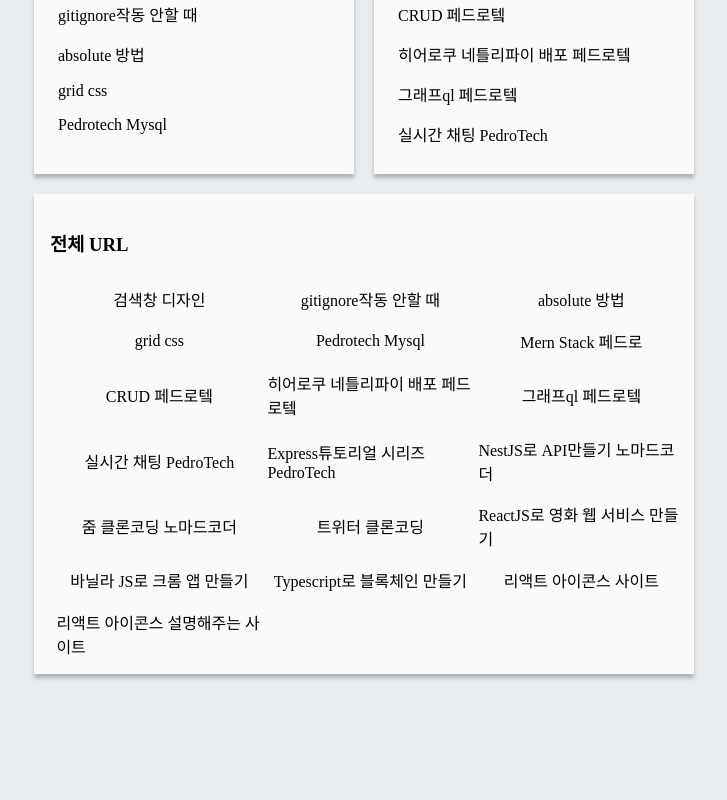
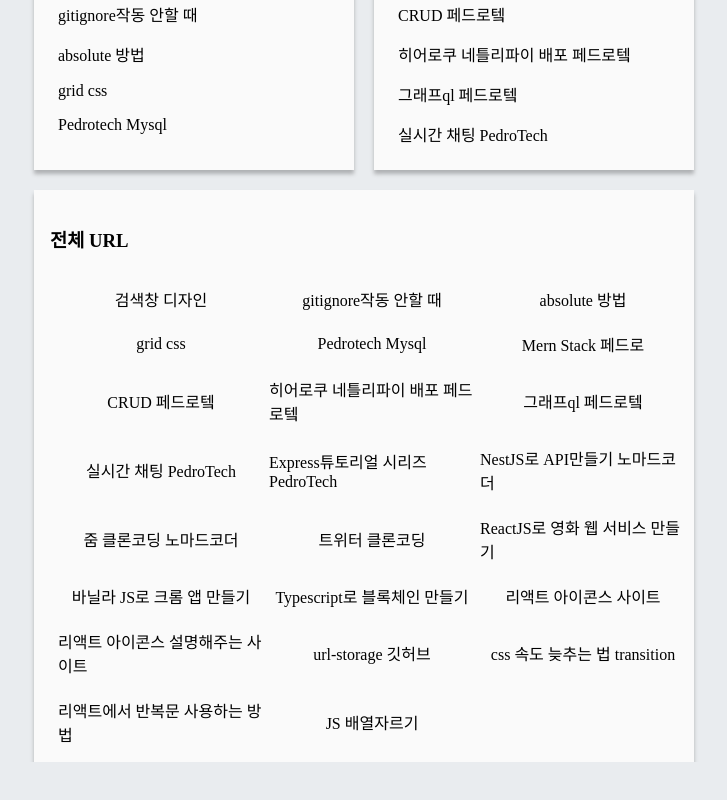
Before and after one commit to abehan7/urlseries, a React (Create React App) app in the folder client/: page / in a window 1280 px wide. Shown: the part 288-1088 px from the top of the page, without its empty margins (276-1003 px from the left). After the commit the page ends 1050 px from the top, so only its background shows below. Built offline with nearby package versions, Linux system fonts and the light colour scheme; a web font is replaced by a local one.

Commit message:
컴포넌트화

```diff
--- /dev/null
+++ b/client/src/components/FiveUrls.js
@@ -0,0 +1,26 @@
+import React from "react";
+
+const FiveUrls = ({ values, num1, num2 }) => {
+  return (
+    <>
+      {values.slice(num1, num2).map((value) => {
+        return (
+          <div
+            className="url"
+            onClick={() => {
+              window.open(value.url);
+            }}
+            onMouseEnter={() => {
+              console.log(123);
+            }}
+            key={value.id}
+          >
+            {value.title}
+          </div>
+        );
+      })}
+    </>
+  );
+};
+
+export default FiveUrls;
--- /dev/null
+++ b/client/src/components/TotalUrlMap.js
@@ -0,0 +1,26 @@
+import React from "react";
+
+const TotalUrlMap = ({ values }) => {
+  return (
+    <>
+      {values.map((value) => {
+        return (
+          <div
+            className="T-url"
+            key={value.id}
+            onClick={() => {
+              window.open(value.url);
+            }}
+            onMouseEnter={() => {
+              console.log(123);
+            }}
+          >
+            {value.title}
+          </div>
+        );
+      })}
+    </>
+  );
+};
+
+export default TotalUrlMap;
--- a/client/src/routers/MainPage.css
+++ b/client/src/routers/MainPage.css
@@ -10,10 +10,10 @@
   display: grid;
   justify-content: center;
   padding-top: 2rem;
-  padding-bottom: 34rem;
+  padding-bottom: 10%;
   height: 100vh;
   grid-template-columns: repeat(2, 25%);
-  grid-template-rows: 40px 50px 300px minmax(auto, 660px);
+  grid-template-rows: 40px 50px auto minmax(auto, 660px);
   grid-gap: 20px;
 }
 
@@ -60,6 +60,10 @@
 }
 .share-write svg {
   padding: 0.2rem;
+}
+
+.share-write svg:first-child:hover {
+  color: rgba(59, 255, 255, 1);
 }
 
 .Rectangle {
@@ -117,8 +121,5 @@
   justify-content: center;
   width: 100%;
   height: 100%;
-  padding: 0.4rem;
+  padding: 0.5rem;
 }
-
-.url {
-}
--- a/client/src/routers/MainPage.js
+++ b/client/src/routers/MainPage.js
@@ -5,6 +5,8 @@ import urls from "../urls.json";
 import { FaSearch } from "react-icons/fa";
 import { BiPaperPlane } from "react-icons/bi";
 import { FiPlusSquare } from "react-icons/fi";
+import TotalUrlMap from "../components/TotalUrlMap";
+import FiveUrls from "../components/FiveUrls";
 
 const MainPage = () => {
   const values = urls.urls;
@@ -22,56 +24,22 @@ const MainPage = () => {
           </Link>
           <FiPlusSquare />
         </div>
-        <div className="Rectangle">
+        <div className="Rectangle left-top">
           <h3>내가 지정한 URL </h3>
           <div className="text-container">
-            {values.slice(0, 5).map((value) => {
-              return (
-                <div
-                  className="url"
-                  onClick={() => {
-                    window.open(value.url);
-                  }}
-                >
-                  {value.title}
-                </div>
-              );
-            })}
+            <FiveUrls values={values} num1={0} num2={5} />
           </div>
         </div>
-        <div className="Rectangle">
+        <div className="Rectangle right-top">
           <h3>자주 이용하는 URL</h3>
           <div className="text-container">
-            {values.slice(5, 10).map((value) => {
-              return (
-                <div
-                  className="url"
-                  onClick={() => {
-                    window.open(value.url);
-                  }}
-                >
-                  {value.title}
-                </div>
-              );
-            })}
+            <FiveUrls values={values} num1={5} num2={10} />
           </div>
         </div>
         <div className="Big_Rect">
           <h3>전체 URL</h3>
           <div className="text-three-container">
-            {values.map((value) => {
-              return (
-                <div
-                  className="T-url"
-                  key={value.id}
-                  onClick={() => {
-                    window.open(value.url);
-                  }}
-                >
-                  {value.title}
-                </div>
-              );
-            })}
+            <TotalUrlMap values={values} />
           </div>
         </div>
       </div>
--- a/client/src/urls.json
+++ b/client/src/urls.json
@@ -120,6 +120,30 @@
       "url": "https://kimyang-sun.tistory.com/entry/React-%EB%A6%AC%EC%95%A1%ED%8A%B8-%EC%95%84%EC%9D%B4%EC%BD%98react-icons-%EC%82%AC%EC%9A%A9%ED%95%98%EA%B8%B0",
       "title": "리액트 아이콘스 설명해주는 사이트",
       "hashTags": ["#input", "#인풋태그", "#디자인", "#css"]
+    },
+    {
+      "id": "20",
+      "url": "https://github.com/andybang-creator/url-storage",
+      "title": "url-storage 깃허브",
+      "hashTags": ["#input", "#인풋태그", "#디자인", "#css"]
+    },
+    {
+      "id": "21",
+      "url": "https://www.google.com/search?q=transition+css&rlz=1C1IBEF_koKR963KR963&ei=Zv-gYdHyIYj10ATriaLACQ&oq=transition+&gs_lcp=Cgdnd3Mtd2l6EAEYATIFCAAQgAQyBQgAEIAEMgUIABCABDIFCAAQgAQyBQgAEIAEMgUIABCABDIFCAAQgAQyBQgAEIAEMgUIABCABDIFCAAQgAQ6CAgAELADEM0CSgQIQRgBUKoCWKoCYNkWaAFwAHgAgAHGAYgBxgGSAQMwLjGYAQCgAQKgAQHIAQTAAQE&sclient=gws-wiz",
+      "title": "css 속도 늦추는 법 transition",
+      "hashTags": ["#input", "#인풋태그", "#디자인", "#css"]
+    },
+    {
+      "id": "22",
+      "url": "https://codingbroker.tistory.com/123",
+      "title": "리액트에서 반복문 사용하는 방법",
+      "hashTags": ["#input", "#인풋태그", "#디자인", "#css"]
+    },
+    {
+      "id": "23",
+      "url": "https://hianna.tistory.com/398",
+      "title": "JS 배열자르기",
+      "hashTags": ["#input", "#인풋태그", "#디자인", "#css"]
     }
   ]
 }
```
